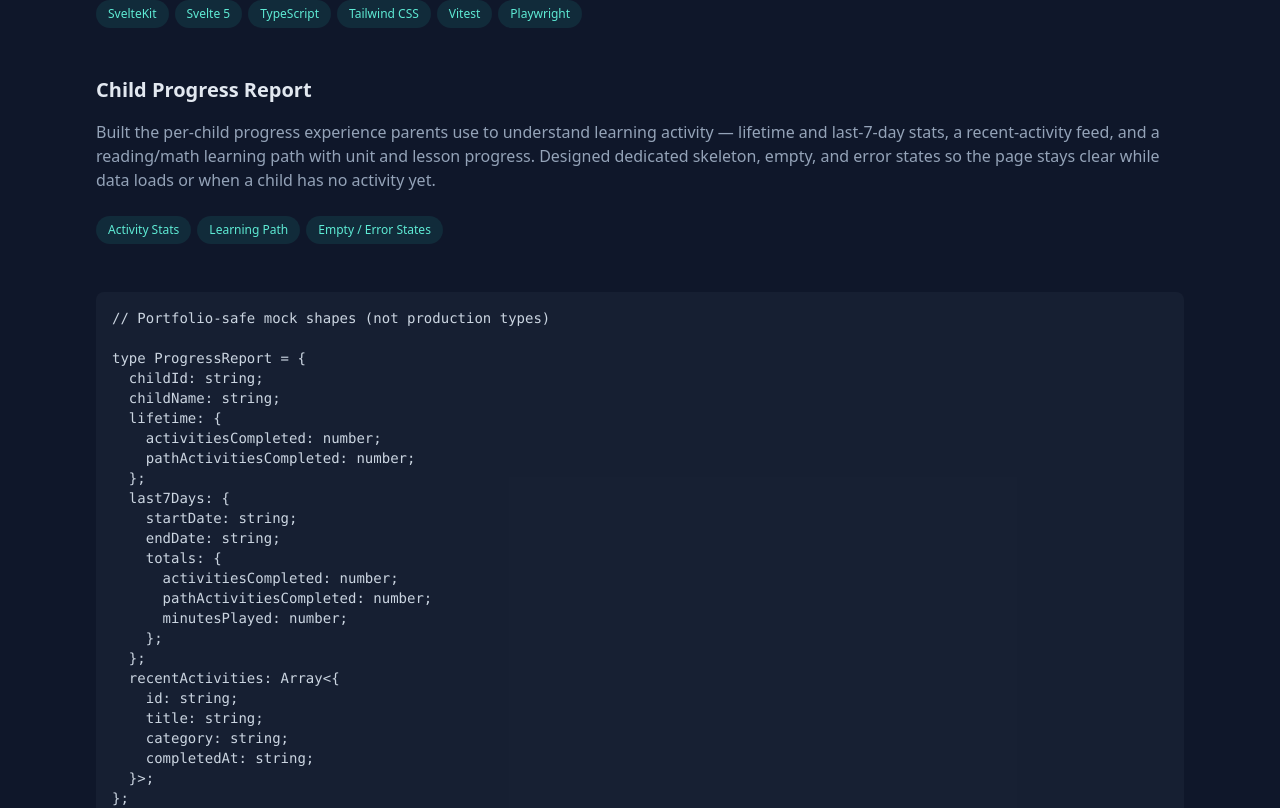
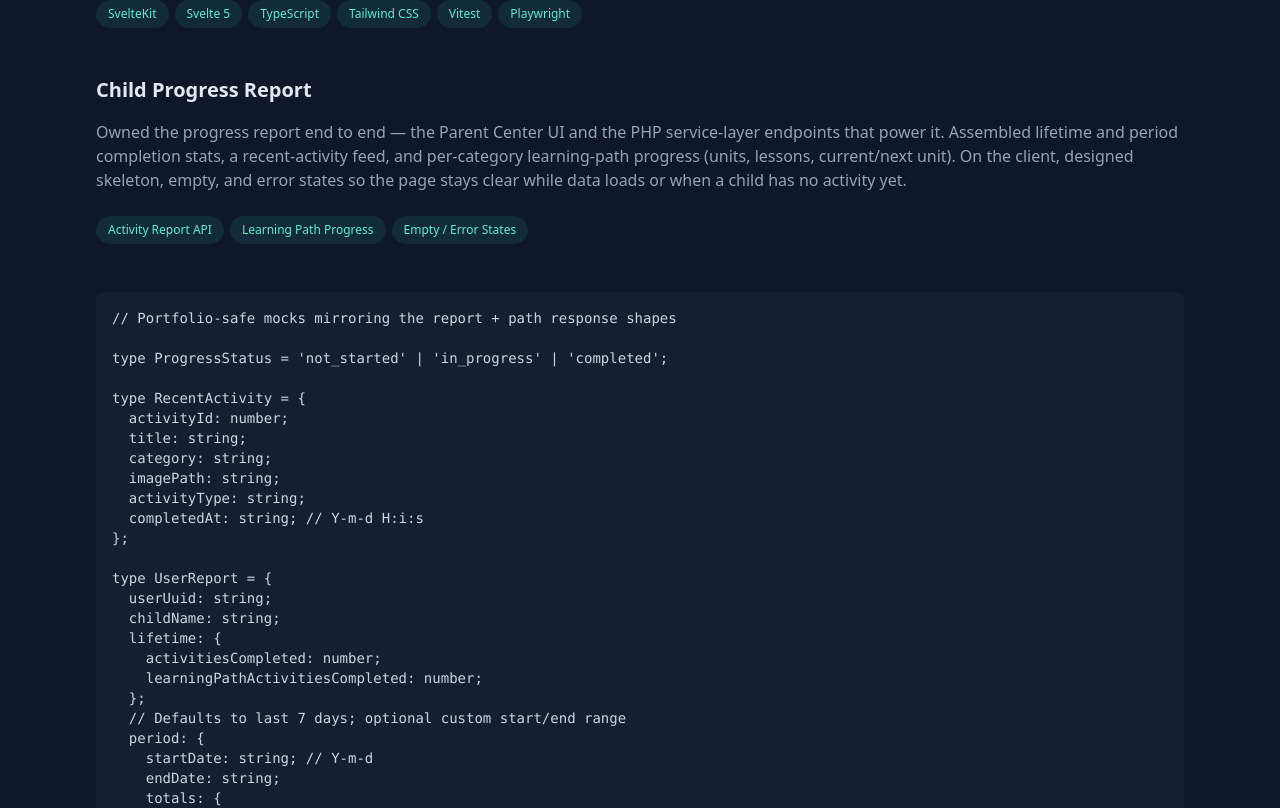
Before and after one commit to Blake-Larson/portfolio-2.0, a SvelteKit app: page /projects/parent-center in a window 1280 px wide. Shown: the part 540-1348 px from the top of the page. Built offline with nearby package versions, Linux system fonts and the light colour scheme.

Commit message:
updates parent-center

```diff
--- a/src/routes/projects/parent-center/+page.svelte
+++ b/src/routes/projects/parent-center/+page.svelte
@@ -51,22 +51,23 @@
     <div class="flex-1">
       <h3 class="mb-4 text-xl font-semibold text-slate-200">Child Progress Report</h3>
       <p class="text-base text-slate-400">
-        Built the per-child progress experience parents use to understand learning activity —
-        lifetime and last-7-day stats, a recent-activity feed, and a reading/math learning path with
-        unit and lesson progress. Designed dedicated skeleton, empty, and error states so the page
-        stays clear while data loads or when a child has no activity yet.
+        Owned the progress report end to end — the Parent Center UI and the PHP service-layer
+        endpoints that power it. Assembled lifetime and period completion stats, a recent-activity
+        feed, and per-category learning-path progress (units, lessons, current/next unit). On the
+        client, designed skeleton, empty, and error states so the page stays clear while data loads
+        or when a child has no activity yet.
       </p>
       <ul class="mt-4 flex flex-wrap" aria-label="Features">
         <li class="mr-1.5 mt-2">
           <div
             class="flex items-center rounded-full bg-teal-400/10 px-3 py-1 text-xs font-medium leading-5 text-teal-300">
-            Activity Stats
+            Activity Report API
           </div>
         </li>
         <li class="mr-1.5 mt-2">
           <div
             class="flex items-center rounded-full bg-teal-400/10 px-3 py-1 text-xs font-medium leading-5 text-teal-300">
-            Learning Path
+            Learning Path Progress
           </div>
         </li>
         <li class="mr-1.5 mt-2">
@@ -79,68 +80,151 @@
     </div>
     <div class="flex-1">
       <pre class="overflow-x-auto rounded-lg bg-slate-800/50 p-4 text-sm text-slate-300">
-<code>{`// Portfolio-safe mock shapes (not production types)
+<code>{`// Portfolio-safe mocks mirroring the report + path response shapes
 
-type ProgressReport = {
-  childId: string;
+type ProgressStatus = 'not_started' | 'in_progress' | 'completed';
+
+type RecentActivity = {
+  activityId: number;
+  title: string;
+  category: string;
+  imagePath: string;
+  activityType: string;
+  completedAt: string; // Y-m-d H:i:s
+};
+
+type UserReport = {
+  userUuid: string;
   childName: string;
   lifetime: {
     activitiesCompleted: number;
-    pathActivitiesCompleted: number;
+    learningPathActivitiesCompleted: number;
   };
-  last7Days: {
-    startDate: string;
+  // Defaults to last 7 days; optional custom start/end range
+  period: {
+    startDate: string; // Y-m-d
     endDate: string;
     totals: {
       activitiesCompleted: number;
-      pathActivitiesCompleted: number;
+      learningPathActivitiesCompleted: number;
       minutesPlayed: number;
     };
   };
-  recentActivities: Array<{
-    id: string;
-    title: string;
-    category: string;
-    completedAt: string;
-  }>;
+  recentActivities: RecentActivity[]; // capped (e.g. 20)
 };
 
-type LearningPath = {
-  subject: 'reading' | 'math';
-  gradeLabel: string;
+type LessonProgress = {
+  lessonId: string;
+  title: string;
+  status: ProgressStatus;
+};
+
+type UnitSummary = {
+  unitNumber: number;
+  unitId: string;
+  title: string;
+  lessonsCompleted: number;
+  lessonsTotal: number;
+  status: ProgressStatus;
+};
+
+type UnitProgress = {
+  summary: UnitSummary;
+  lessons: LessonProgress[];
+};
+
+type PathProgress = {
+  category: 'reading' | 'math';
+  grade: string;
+  gradeDisplayName: string;
+  gradeDescription: string;
   progressPercent: number;
   lessonsCompleted: number;
   lessonsTotal: number;
-  currentUnit: {
-    unitNumber: number;
-    title: string;
-    lessons: Array<{
-      id: string;
-      title: string;
-      status: 'not_started' | 'in_progress' | 'completed';
-    }>;
-  };
+  unitsCompleted: number;
+  unitsTotal: number;
+  currentUnit: UnitProgress | null;
+  nextUnit: UnitSummary | null;
+  units: UnitProgress[];
 };
 
-const example: ProgressReport = {
-  childId: 'child_01',
+type LearningPathProgress = {
+  userUuid: string;
+  paths: PathProgress[];
+};
+
+const userReport: UserReport = {
+  userUuid: 'child_01',
   childName: 'Alex',
-  lifetime: { activitiesCompleted: 142, pathActivitiesCompleted: 98 },
-  last7Days: {
+  lifetime: {
+    activitiesCompleted: 142,
+    learningPathActivitiesCompleted: 98
+  },
+  period: {
     startDate: '2026-03-10',
     endDate: '2026-03-16',
     totals: {
       activitiesCompleted: 12,
-      pathActivitiesCompleted: 8,
+      learningPathActivitiesCompleted: 8,
       minutesPlayed: 95
     }
   },
   recentActivities: [
     {
-      id: 'act_1',
+      activityId: 1001,
       title: 'Letter Sounds',
       category: 'Reading',
-      completedAt: '2026-03-16T18:20:00Z'
+      imagePath: '/mock/letter-sounds.png',
+      activityType: 'game',
+      completedAt: '2026-03-16 18:20:00'
+    }
+  ]
+};
+
+const learningPath: LearningPathProgress = {
+  userUuid: 'child_01',
+  paths: [
+    {
+      category: 'reading',
+      grade: 'k',
+      gradeDisplayName: 'Kindergarten',
+      gradeDescription: 'Build letter sounds and early reading confidence.',
+      progressPercent: 37.5,
+      lessonsCompleted: 6,
+      lessonsTotal: 16,
+      unitsCompleted: 1,
+      unitsTotal: 4,
+      currentUnit: {
+        summary: {
+          unitNumber: 2,
+          unitId: 'unit_abc',
+          title: 'Short Vowels',
+          lessonsCompleted: 1,
+          lessonsTotal: 4,
+          status: 'in_progress'
+        },
+        lessons: [
+          {
+            lessonId: 'lesson_01',
+            title: 'A as in Apple',
+            status: 'completed'
+          },
+          {
+            lessonId: 'lesson_02',
+            title: 'E as in Egg',
+            status: 'in_progress'
+          }
+        ]
+      },
+      nextUnit: {
+        unitNumber: 3,
+        unitId: 'unit_def',
+        title: 'Blending',
+        lessonsCompleted: 0,
+        lessonsTotal: 4,
+        status: 'not_started'
+      },
+      units: [/* … */]
     }
   ]
 };`}</code></pre>
@@ -357,7 +441,7 @@ class BaseStore<T> {
 }
 
 type ReportState = {
-  report: ProgressReport | null;
+  report: UserReport | null;
   isLoading: boolean;
   error: string | null;
 };
```
